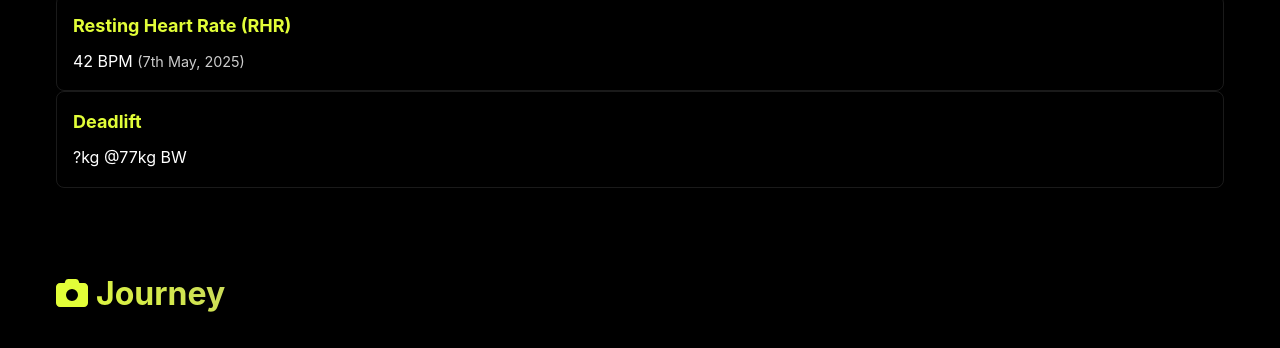
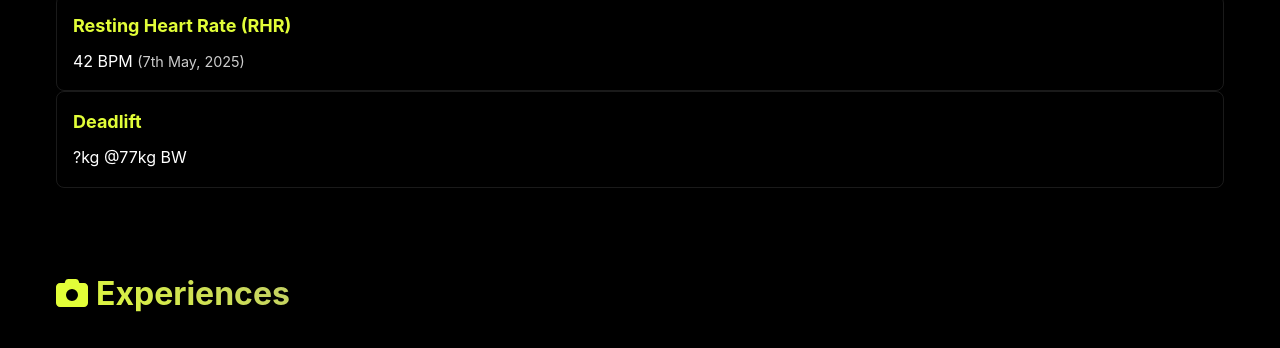
Before and after one commit to AllBlazing/personal-site, a plain HTML site: page index.html in a window 1280 px wide. Shown: the part 2001-2349 px from the top of the page. Drawn offline with Linux system fonts and the light colour scheme.

Commit message:
Add Experiences section to main navigation

```diff
--- a/index.html
+++ b/index.html
@@ -83,6 +83,7 @@
                     <li><a href="#about">About</a></li>
                     <li><a href="#projects">Projects</a></li>
                     <li><a href="#training">Training</a></li>
+                    <li><a href="#projects-personal">Experiences</a></li>
                 </ul>
             </nav>
         </div>
@@ -348,7 +349,7 @@
             <div class="container">
                 <h2 class="section-title">
                     <i class="fas fa-camera"></i>
-                    Journey
+                    Experiences
                 </h2>
                 <div id="journey-gallery" class="gallery-container">
                     <button class="gallery-nav prev" aria-label="Previous image">
```
